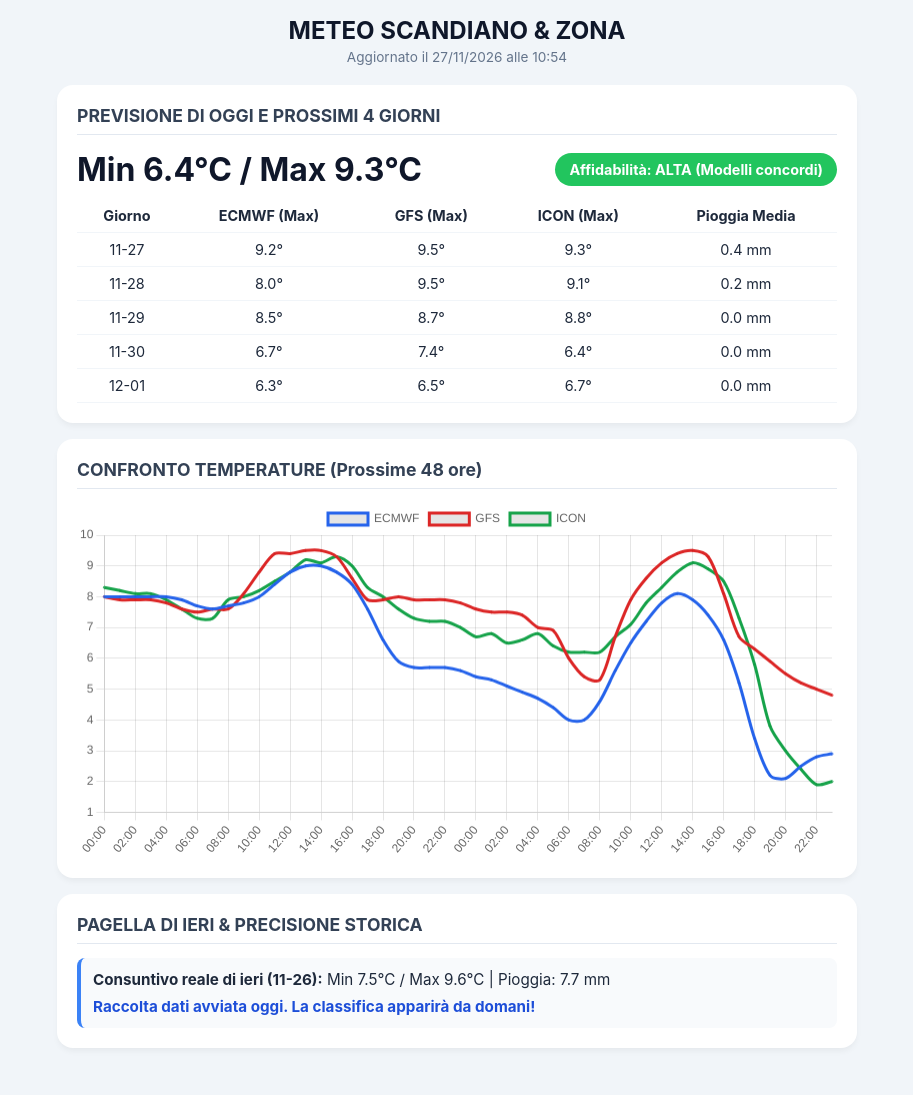
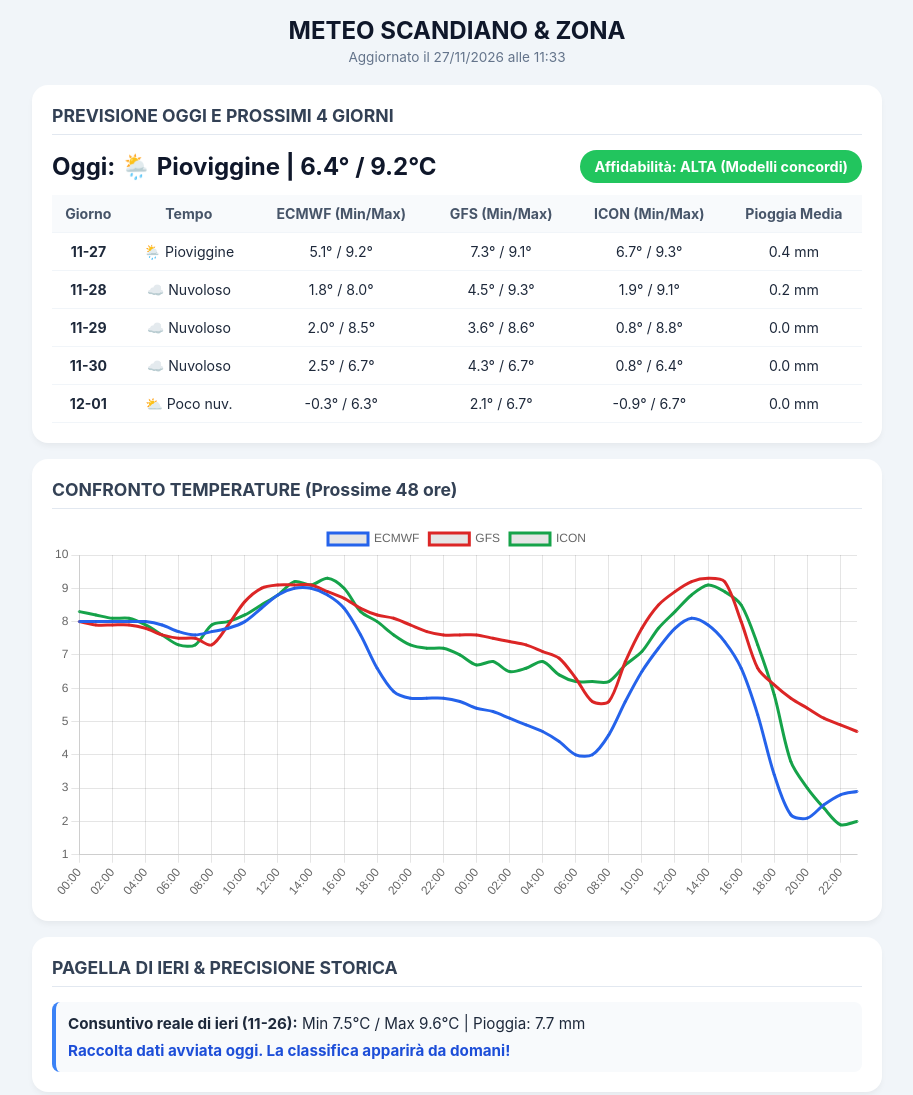
Before and after one commit to pandavandelli-cloud/meteo-zona, a plain HTML site: page index.html in a window 1280 px wide. Shown: the whole page, without its empty margins (183-1096 px from the left). Drawn offline with nearby package versions, Linux system fonts and the light colour scheme.

Commit message:
Aggiornamento meteo quotidiano

```diff
--- a/index.html
+++ b/index.html
@@ -7,17 +7,18 @@
     <script src="https://cdn.jsdelivr.net/npm/chart.js"></script>
     <style>
         body { font-family: -apple-system, BlinkMacSystemFont, "Segoe UI", Roboto, sans-serif; background: #f1f5f9; color: #1e293b; margin: 0; padding: 16px; }
-        .container { max-width: 800px; margin: 0 auto; }
+        .container { max-width: 850px; margin: 0 auto; }
         .header { text-align: center; margin-bottom: 20px; }
         .header h1 { margin: 0; font-size: 1.5rem; color: #0f172a; }
         .header p { margin: 4px 0 0; font-size: 0.85rem; color: #64748b; }
-        .card { background: white; border-radius: 16px; padding: 20px; margin-bottom: 16px; box-shadow: 0 4px 6px -1px rgba(0,0,0,0.05); }
+        .card { background: white; border-radius: 16px; padding: 20px; margin-bottom: 16px; box-shadow: 0 4px 6px -1px rgba(0,0,0,0.05); overflow-x: auto; }
         .card h2 { margin-top: 0; font-size: 1.1rem; color: #334155; border-bottom: 1px solid #e2e8f0; padding-bottom: 8px; }
-        .oggi-grid { display: flex; justify-content: space-between; align-items: center; flex-wrap: wrap; gap: 16px; }
-        .temp-big { font-size: 2rem; font-weight: bold; color: #0f172a; }
+        .oggi-grid { display: flex; justify-content: space-between; align-items: center; flex-wrap: wrap; gap: 16px; margin-bottom: 12px; }
+        .temp-big { font-size: 1.5rem; font-weight: bold; color: #0f172a; }
         .badge { padding: 8px 14px; border-radius: 999px; color: white; font-weight: bold; font-size: 0.9rem; background: #22c55e; }
-        .table-days { width: 100%; border-collapse: collapse; margin-top: 10px; font-size: 0.9rem; }
-        .table-days th, .table-days td { padding: 8px; text-align: center; border-bottom: 1px solid #f1f5f9; }
+        .table-days { width: 100%; border-collapse: collapse; margin-top: 10px; font-size: 0.88rem; min-width: 500px; }
+        .table-days th, .table-days td { padding: 10px 6px; text-align: center; border-bottom: 1px solid #f1f5f9; }
+        .table-days th { background: #f8fafc; color: #475569; }
         .pagella { background: #f8fafc; border-left: 4px solid #3b82f6; padding: 12px; border-radius: 8px; font-size: 0.95rem; }
     </style>
 </head>
@@ -25,18 +26,25 @@
 <div class="container">
     <div class="header">
         <h1>METEO SCANDIANO & ZONA</h1>
-        <p>Aggiornato il 27/11/2026 alle 10:54</p>
+        <p>Aggiornato il 27/11/2026 alle 11:33</p>
     </div>
 
     <div class="card">
-        <h2>PREVISIONE DI OGGI E PROSSIMI 4 GIORNI</h2>
+        <h2>PREVISIONE OGGI E PROSSIMI 4 GIORNI</h2>
         <div class="oggi-grid">
-            <div class="temp-big">Min 6.4°C / Max 9.3°C</div>
+            <div class="temp-big">Oggi: 🌦️ Pioviggine | 6.4° / 9.2°C</div>
             <div class="badge">Affidabilità: ALTA (Modelli concordi)</div>
         </div>
         <table class="table-days">
-            <tr><th>Giorno</th><th>ECMWF (Max)</th><th>GFS (Max)</th><th>ICON (Max)</th><th>Pioggia Media</th></tr>
-            <tr><td>11-27</td><td>9.2°</td><td>9.5°</td><td>9.3°</td><td>0.4 mm</td></tr><tr><td>11-28</td><td>8.0°</td><td>9.5°</td><td>9.1°</td><td>0.2 mm</td></tr><tr><td>11-29</td><td>8.5°</td><td>8.7°</td><td>8.8°</td><td>0.0 mm</td></tr><tr><td>11-30</td><td>6.7°</td><td>7.4°</td><td>6.4°</td><td>0.0 mm</td></tr><tr><td>12-01</td><td>6.3°</td><td>6.5°</td><td>6.7°</td><td>0.0 mm</td></tr>
+            <tr>
+                <th>Giorno</th>
+                <th>Tempo</th>
+                <th>ECMWF (Min/Max)</th>
+                <th>GFS (Min/Max)</th>
+                <th>ICON (Min/Max)</th>
+                <th>Pioggia Media</th>
+            </tr>
+            <tr><td><strong>11-27</strong></td><td>🌦️ Pioviggine</td><td>5.1° / 9.2°</td><td>7.3° / 9.1°</td><td>6.7° / 9.3°</td><td>0.4 mm</td></tr><tr><td><strong>11-28</strong></td><td>☁️ Nuvoloso</td><td>1.8° / 8.0°</td><td>4.5° / 9.3°</td><td>1.9° / 9.1°</td><td>0.2 mm</td></tr><tr><td><strong>11-29</strong></td><td>☁️ Nuvoloso</td><td>2.0° / 8.5°</td><td>3.6° / 8.6°</td><td>0.8° / 8.8°</td><td>0.0 mm</td></tr><tr><td><strong>11-30</strong></td><td>☁️ Nuvoloso</td><td>2.5° / 6.7°</td><td>4.3° / 6.7°</td><td>0.8° / 6.4°</td><td>0.0 mm</td></tr><tr><td><strong>12-01</strong></td><td>⛅ Poco nuv.</td><td>-0.3° / 6.3°</td><td>2.1° / 6.7°</td><td>-0.9° / 6.7°</td><td>0.0 mm</td></tr>
         </table>
     </div>
 
@@ -62,7 +70,7 @@
             labels: ["00:00", "01:00", "02:00", "03:00", "04:00", "05:00", "06:00", "07:00", "08:00", "09:00", "10:00", "11:00", "12:00", "13:00", "14:00", "15:00", "16:00", "17:00", "18:00", "19:00", "20:00", "21:00", "22:00", "23:00", "00:00", "01:00", "02:00", "03:00", "04:00", "05:00", "06:00", "07:00", "08:00", "09:00", "10:00", "11:00", "12:00", "13:00", "14:00", "15:00", "16:00", "17:00", "18:00", "19:00", "20:00", "21:00", "22:00", "23:00"],
             datasets: [
                 { label: 'ECMWF', data: [8.0, 8.0, 8.0, 8.0, 8.0, 7.9, 7.7, 7.6, 7.7, 7.8, 8.0, 8.4, 8.8, 9.0, 9.0, 8.8, 8.4, 7.6, 6.6, 5.9, 5.7, 5.7, 5.7, 5.6, 5.4, 5.3, 5.1, 4.9, 4.7, 4.4, 4.0, 4.0, 4.6, 5.6, 6.5, 7.2, 7.8, 8.1, 7.9, 7.4, 6.6, 5.2, 3.4, 2.2, 2.1, 2.5, 2.8, 2.9], borderColor: '#2563eb', tension: 0.3, pointRadius: 1 },
-                { label: 'GFS', data: [8.0, 7.9, 7.9, 7.9, 7.8, 7.6, 7.5, 7.6, 7.6, 8.1, 8.8, 9.4, 9.4, 9.5, 9.5, 9.3, 8.6, 7.9, 7.9, 8.0, 7.9, 7.9, 7.9, 7.8, 7.6, 7.5, 7.5, 7.4, 7.0, 6.9, 6.0, 5.4, 5.3, 6.7, 7.9, 8.6, 9.1, 9.4, 9.5, 9.3, 8.1, 6.7, 6.3, 5.9, 5.5, 5.2, 5.0, 4.8], borderColor: '#dc2626', tension: 0.3, pointRadius: 1 },
+                { label: 'GFS', data: [8.0, 7.9, 7.9, 7.9, 7.8, 7.6, 7.5, 7.5, 7.3, 7.9, 8.6, 9.0, 9.1, 9.1, 9.1, 8.9, 8.7, 8.4, 8.2, 8.1, 7.9, 7.7, 7.6, 7.6, 7.6, 7.5, 7.4, 7.3, 7.1, 6.9, 6.3, 5.6, 5.6, 6.8, 7.8, 8.5, 8.9, 9.2, 9.3, 9.2, 8.0, 6.6, 6.1, 5.7, 5.4, 5.1, 4.9, 4.7], borderColor: '#dc2626', tension: 0.3, pointRadius: 1 },
                 { label: 'ICON', data: [8.3, 8.2, 8.1, 8.1, 7.9, 7.6, 7.3, 7.3, 7.9, 8.0, 8.2, 8.5, 8.8, 9.2, 9.1, 9.3, 9.0, 8.3, 8.0, 7.6, 7.3, 7.2, 7.2, 7.0, 6.7, 6.8, 6.5, 6.6, 6.8, 6.4, 6.2, 6.2, 6.2, 6.7, 7.1, 7.8, 8.3, 8.8, 9.1, 8.9, 8.5, 7.3, 5.8, 3.8, 3.0, 2.4, 1.9, 2.0], borderColor: '#16a34a', tension: 0.3, pointRadius: 1 }
             ]
         },
--- a/storico_meteo.csv
+++ b/storico_meteo.csv
@@ -1,2 +1,2 @@
 data_previsione,target_data,ecmwf_tmax,gfs_tmax,icon_tmax,ecmwf_pioggia,gfs_pioggia,icon_pioggia,reale_tmax
-2026-11-27,2026-11-28,8.0,9.5,9.1,0.1,0.0,0.4,
+2026-11-27,2026-11-28,8.0,9.3,9.1,0.1,0.0,0.4,
```
